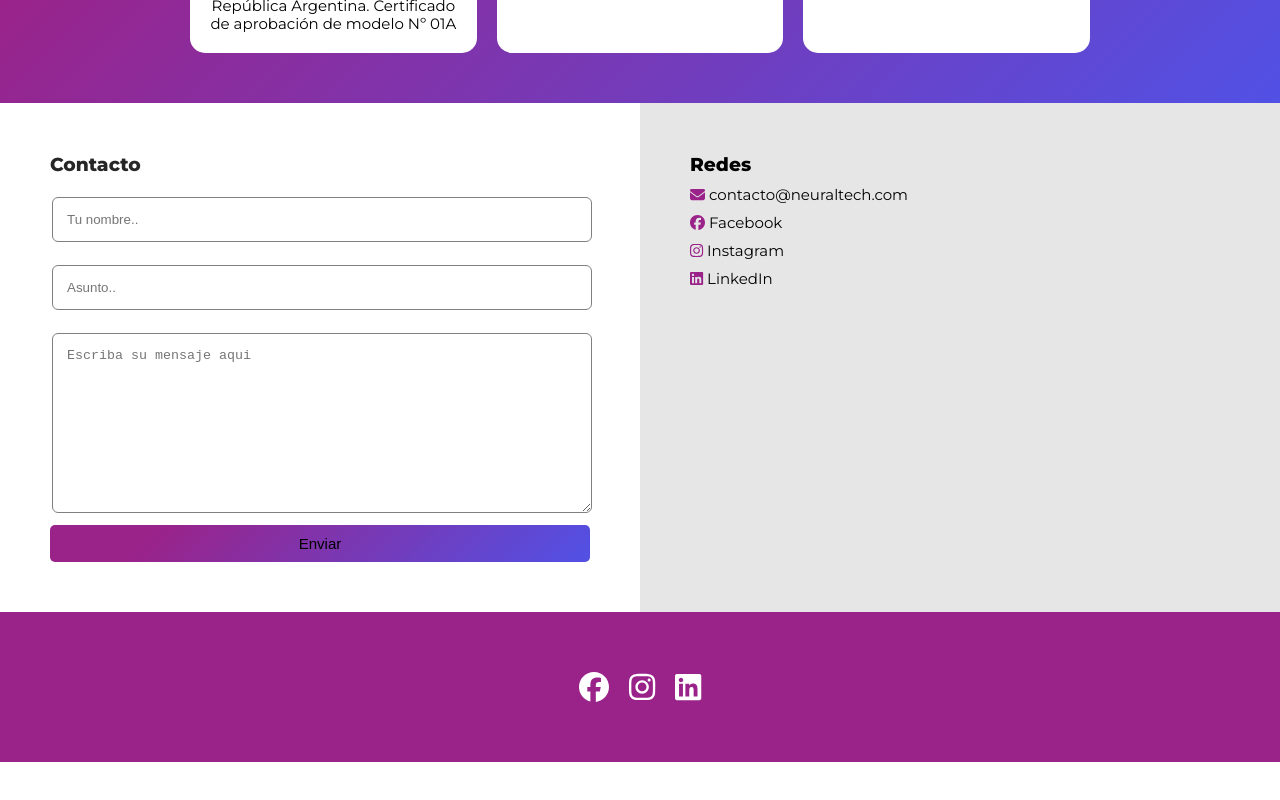
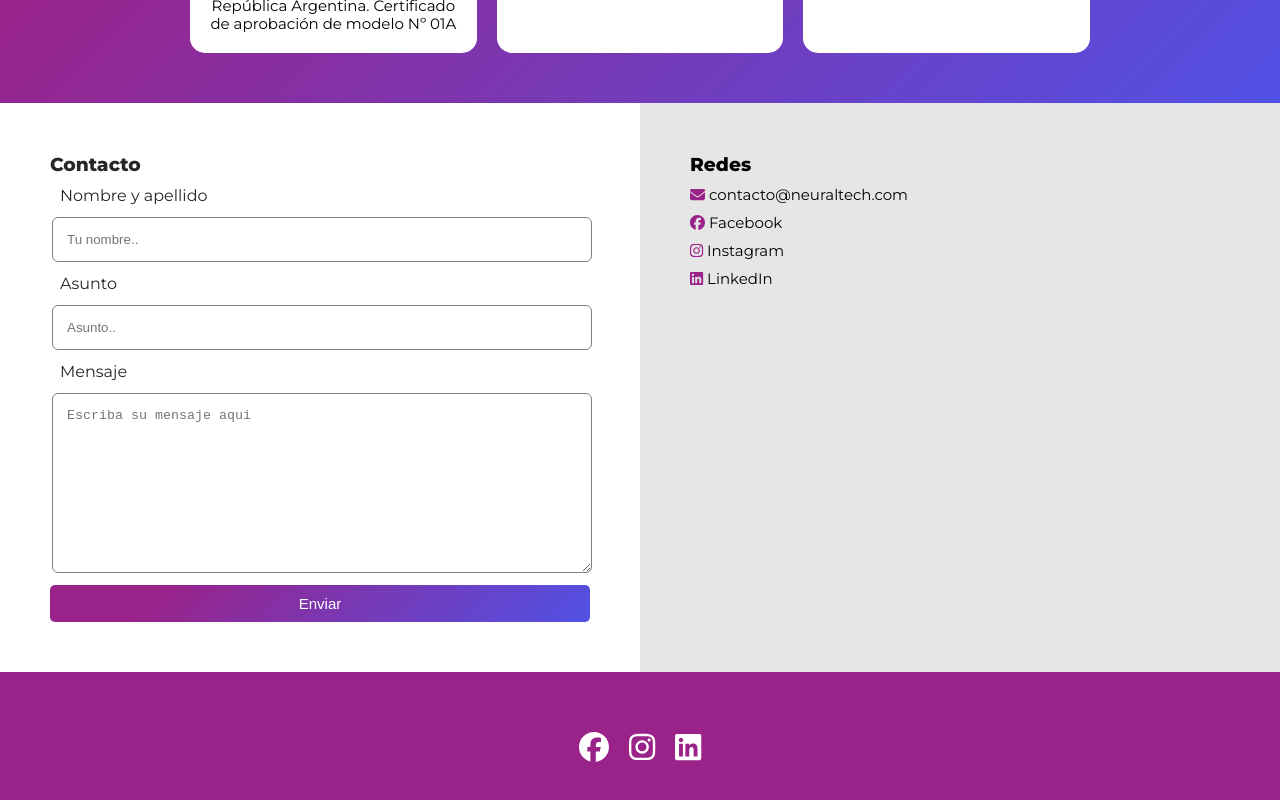
Before and after one commit to RocioDure12/landing-page-neuraltech, a Next.js app: page / in a window 1280 px wide. Shown: the part 2386-3186 px from the top of the page. Before the commit the page ends 3148 px from the top, so only its background shows below. Built offline with nearby package versions, Linux system fonts and the light colour scheme.

Commit message:
cambios en form

```diff
--- a/components/Contacto.js
+++ b/components/Contacto.js
@@ -42,7 +42,7 @@ export default ({ }) => {
             <div className={styles.container}>
                 <form onSubmit={handleSubmit} className={styles.form}>
                     <h3>Contacto</h3>
-                    <label for="fname">Nombre</label>
+                    <label for="fname">Nombre y apellido</label>
                     <input required type="text" onChange={handleChangeNombre} placeholder="Tu nombre.." />
 
                     <label for="asunto">Asunto</label>
--- a/styles/contacto.module.scss
+++ b/styles/contacto.module.scss
@@ -32,7 +32,13 @@
             border-radius: 6px;
             cursor: pointer;
         }
+
+        label{
+            color: $color-dark;
+            padding: 10px;
+        }
         .boton-enviar {
+            color: $color-ligth;
             text-align: center;
             border: none;
             margin-top: 10px;
```
